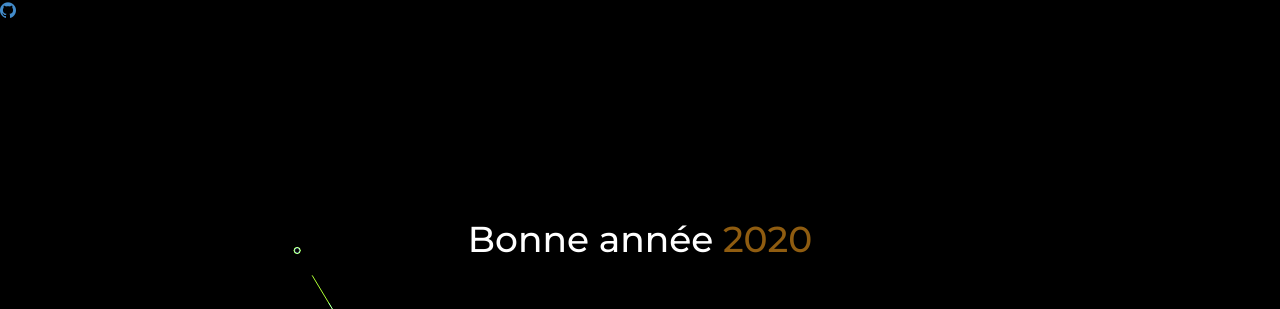
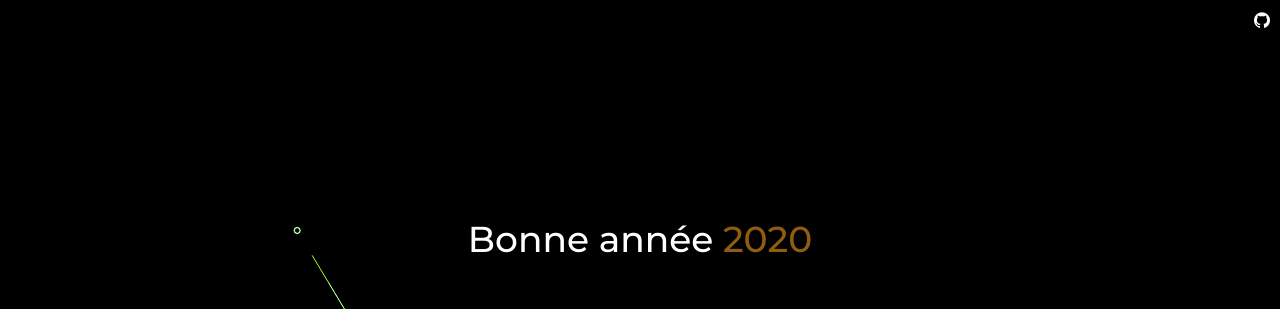
Before and after one commit to julkwel/bonane, a plain HTML site: page index.html in a window 1280 px wide. Shown: the top 309 px of the page. Drawn offline with Linux system fonts and the light colour scheme.

Commit message:
Update style.css

```diff
--- a/css/style.css
+++ b/css/style.css
@@ -168,3 +168,10 @@ Carroussel css
     top: 0;
     left: 0;
 }
+
+.github-link{
+    color: white;
+    right: 10px;
+    position: absolute;
+    top: 10px;
+}
```
